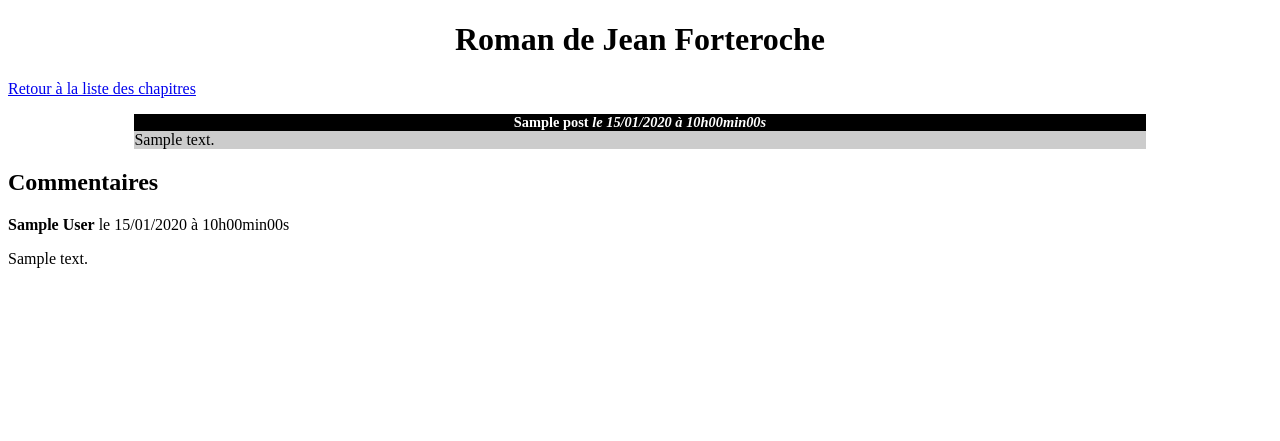
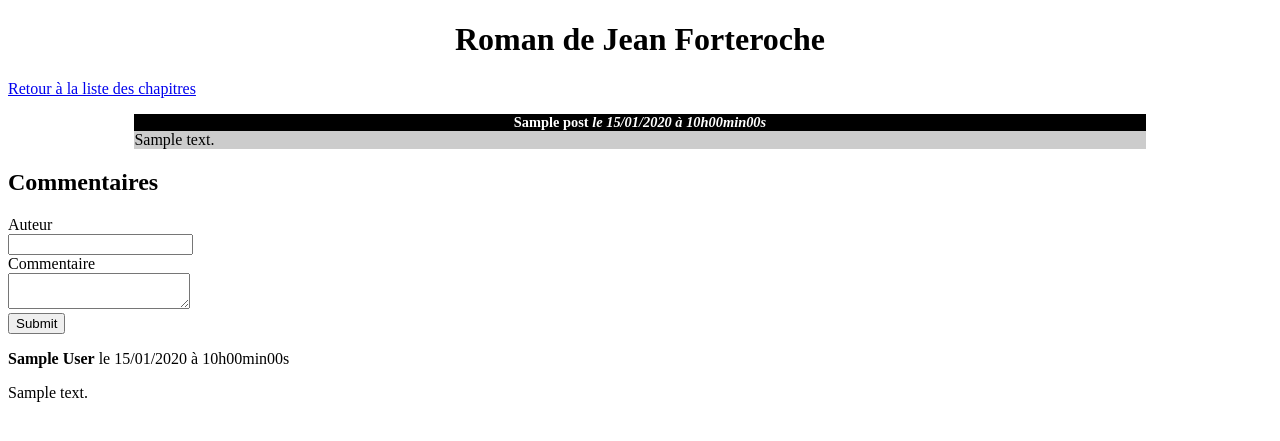
Before and after one commit to TheoOpenCR/Projet4, a PHP site: page /index.php?action=post&id=1 in a window 1280 px wide. Shown: the top 441 px of the page. Run offline with PHP 8.4, Linux system fonts and the light colour scheme; tables that the repository leaves empty or names only in its code hold one stand-in row (values such as "Sample post").

Commit message:
added form in the view to comment

```diff
--- a/view/postView.php
+++ b/view/postView.php
@@ -23,6 +23,20 @@
 
         <h2>Commentaires</h2>
 
+        <form action="index.php?action=addComment&amp;id=<?= $post['id'] ?>" method="post">
+            <div>
+                <label for="author">Auteur</label><br />
+                <input type="text" id="author" name="author" />
+            </div>
+            <div>
+                <label for="comment">Commentaire</label><br />
+                <textarea id="comment" name="comment"></textarea>
+            </div>
+            <div>
+                <input type="submit" />
+            </div>
+        </form>
+
         <?php
         while ($comment = $comments->fetch())
         {
```
